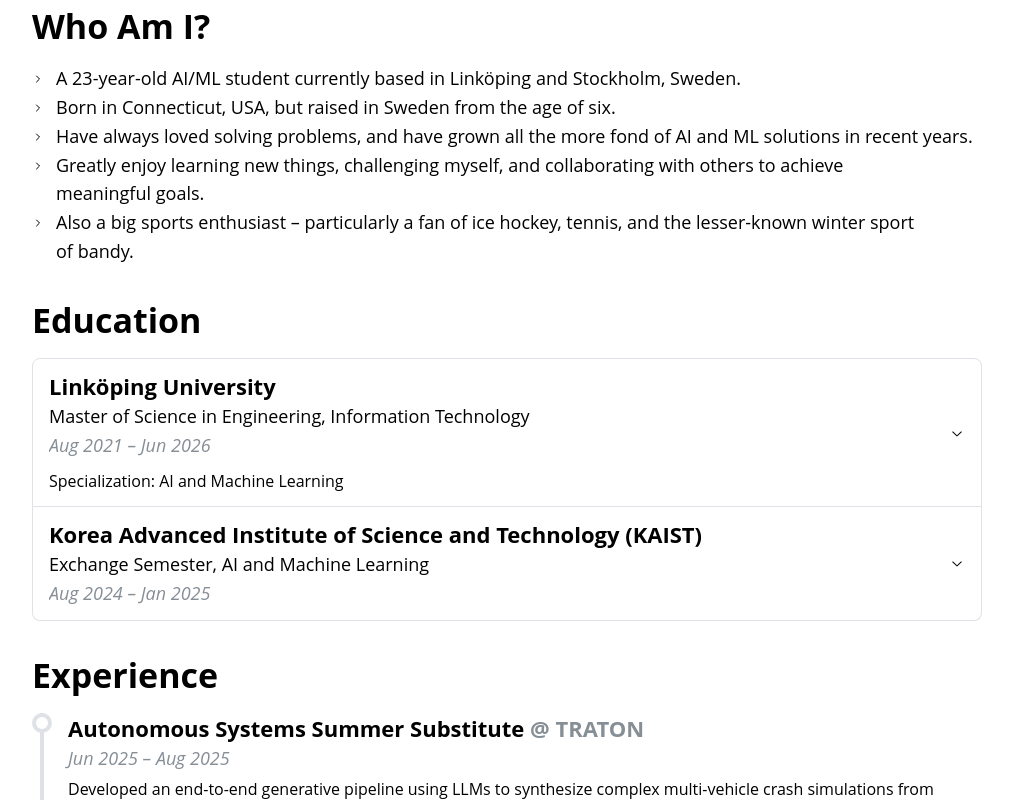
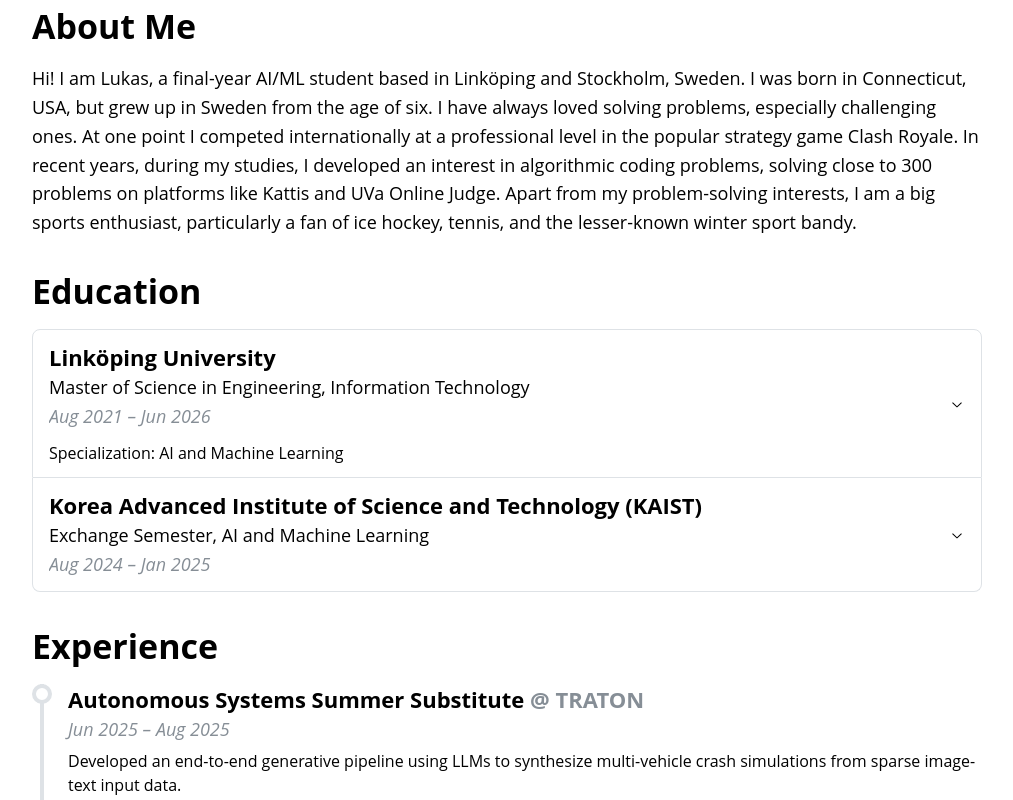
Before and after one commit to LukasIngemarsson/lukasingemarsson.github.io, a React (Vite) app in the folder personal-website/: page /#aboutme in a window 1280 px wide. Before the commit this address led to /#whoami. Shown: the part 300-1100 px from the top of the page, without its empty margins (133-1146 px from the left). Built offline with nearby package versions, Linux system fonts and the light colour scheme.

Commit message:
revamped about-me section + some other minor fixes

```diff
--- /dev/null
+++ b/personal-website/src/data/aboutme.data.ts
@@ -0,0 +1,3 @@
+export const ABOUT_ME_DATA = `
+Hi! I am Lukas, a final-year AI/ML student based in Linköping and Stockholm, Sweden. I was born in Connecticut, USA, but grew up in Sweden from the age of six. I have always loved solving problems, especially challenging ones. At one point I competed internationally at a professional level in the popular strategy game Clash Royale. In recent years, during my studies, I developed an interest in algorithmic coding problems, solving close to 300 problems on platforms like Kattis and UVa Online Judge. Apart from my problem-solving interests, I am a big sports enthusiast, particularly a fan of ice hockey, tennis, and the lesser-known winter sport bandy.
+`
--- a/personal-website/src/data/education.data.ts
+++ b/personal-website/src/data/education.data.ts
@@ -83,3 +83,5 @@ export const MSC_SEMESTER_DATA = [
   ],
   [{ code: "TQXX33", name: "Degree project - Master's Thesis" }],
 ];
+
+export const GPA = "5.0/5.0";
--- a/personal-website/src/data/experience.data.tsx
+++ b/personal-website/src/data/experience.data.tsx
@@ -47,7 +47,7 @@ export const EXPERIENCE_DATA = [
         organisation: "TRATON",
         date: "Jun 2025 – Aug 2025",
         description:
-      "Developed an end-to-end generative pipeline using LLMs to synthesize complex \
+            "Developed an end-to-end generative pipeline using LLMs to synthesize \
       multi-vehicle crash simulations from sparse image-text input data.",
     },
     {
--- a/personal-website/src/data/projects.data.ts
+++ b/personal-website/src/data/projects.data.ts
@@ -1,18 +1,18 @@
 export const PROJECTS_DATA = [
+  {
+    title: "Algorithmic Problem Solving",
+    description:
+      "Solutions to algorithmic coding problems that I have solved, mainly on Kattis \
+      and UVa Online Judge, as well as a library containing my implementations of competitive \
+      programming algorithms.",
+    repoNames: ["kattis", "uva-online-judge", "algo-lib"],
+  },
   {
     title: "Venom",
     description:
       "A lightweight data-collection framework for identifying and quantifying illicit \
       Bitcoin activity on Dark Web marketplaces.",
     repoNames: ["venom"],
-  },
-  {
-    title: "Algorithmic Problem Solving",
-    description:
-      "Solutions to algorithmic coding problems that I have solved recreationally, mainly on Kattis \
-      and UVa Online Judge, as well as a library containing my implementations of competitive \
-      programming algorithms.",
-    repoNames: ["kattis", "uva-online-judge", "algo-lib"],
   },
   {
     title: "CLIP PubMedVision",
@@ -24,7 +24,7 @@ export const PROJECTS_DATA = [
   {
     title: "Musicle",
     description:
-      "A social music app notably featuring a multiplayer music quiz that takes each \
+      "A social music app, notably featuring a multiplayer music quiz that takes each \
       participant's Spotify listening habits into account, and a multiplayer queue session with a \
       fair rank-voting system.",
     repoNames: ["musicle"],
@@ -32,8 +32,7 @@ export const PROJECTS_DATA = [
   {
     title: "Personal Website",
     description:
-      "A minimalistic personal website which you are looking \
-      at now!",
+      "A minimalistic personal website.",
     repoNames: ["lukasingemarsson.github.io"],
   },
 ];
--- a/personal-website/src/data/sections.data.ts
+++ b/personal-website/src/data/sections.data.ts
@@ -1,13 +1,13 @@
 import Education from "../sections/Education";
 import Experience from "../sections/Experience";
-import WhoAmI from "../sections/WhoAmI";
+import AboutMe from "../sections/AboutMe";
 import Projects from "../sections/Projects";
 
 export const SECTIONS_DATA = [
   {
-    id: "whoami",
-    title: "Who Am I?",
-    Component: WhoAmI,
+    id: "aboutme",
+    title: "About Me",
+    Component: AboutMe,
   },
   {
     id: "education",
--- a/personal-website/src/data/whoami.data.ts
+++ /dev/null
@@ -1,20 +0,0 @@
-const calculateMyAge = () => {
-  const today = new Date();
-  const myBirthday = new Date("2002-06-03");
-
-  let age = today.getFullYear() - myBirthday.getFullYear();
-  const monthDiff = today.getMonth() - myBirthday.getMonth();
-  const dayDiff = today.getDate() - myBirthday.getDate();
-
-  if (monthDiff < 0 || (monthDiff === 0 && dayDiff < 0)) --age;
-
-  return age;
-};
-
-export const WHOAMI_DATA = [
-  `A ${calculateMyAge()}-year-old AI/ML student currently based in Linköping and Stockholm, Sweden.`,
-  "Born in Connecticut, USA, but raised in Sweden from the age of six.",
-  "Have always loved solving problems, and have grown all the more fond of AI and ML solutions in recent years.",
-  "Greatly enjoy learning new things, challenging myself, and collaborating with others to achieve meaningful goals.",
-  "Also a big sports enthusiast – particularly a fan of ice hockey, tennis, and the lesser-known winter sport of bandy.",
-];
--- /dev/null
+++ b/personal-website/src/sections/AboutMe.tsx
@@ -0,0 +1,17 @@
+import { Text } from "@mantine/core";
+import { useMediaQuery } from "@mantine/hooks";
+
+import Section from "../components/Section";
+import { ABOUT_ME_DATA } from "../data/aboutme.data";
+
+function AboutMe() {
+  const isMobile = useMediaQuery('(max-width: 767px)');
+
+  return (
+    <Section title="About Me">
+      <Text size={isMobile ? "md" : "lg"}>{ABOUT_ME_DATA}</Text>
+    </Section >
+  );
+}
+
+export default AboutMe;
--- a/personal-website/src/sections/Education.tsx
+++ b/personal-website/src/sections/Education.tsx
@@ -17,6 +17,7 @@ import {
   MSC_SEMESTER_TITLES,
   MSC_SEMESTER_DATA,
   EXCHANGE_PROPS,
+  GPA,
 } from "../data/education.data";
 
 function Education() {
@@ -115,7 +116,7 @@ function Education() {
               onMouseEnter={() => setShowGpa(true)}
               onMouseLeave={() => setShowGpa(false)}
             >
-              {showGpa ? "5.0/5.0" : "GPA"}
+              {showGpa ? GPA : "GPA"}
             </Paper>
             <Button
               onClick={(event) => {
--- a/personal-website/src/sections/WhoAmI.tsx
+++ /dev/null
@@ -1,22 +0,0 @@
-import { List } from "@mantine/core";
-import { IconChevronRight } from "@tabler/icons-react";
-import { useMediaQuery } from "@mantine/hooks";
-
-import Section from "../components/Section";
-import { WHOAMI_DATA } from "../data/whoami.data";
-
-function WhoAmI() {
-  const isMobile = useMediaQuery("(max-width: 767px)");
-
-  return (
-    <Section title="Who Am I?">
-      <List icon={<IconChevronRight size={12} />} size={isMobile ? "md" : "lg"} style={{ textWrap: "pretty" }}>
-        {WHOAMI_DATA.map((text, index) => (
-          <List.Item key={index}>{text}</List.Item>
-        ))}
-      </List>
-    </Section>
-  );
-}
-
-export default WhoAmI;
```
Lines whose indentation alone changed are shown as unchanged.
